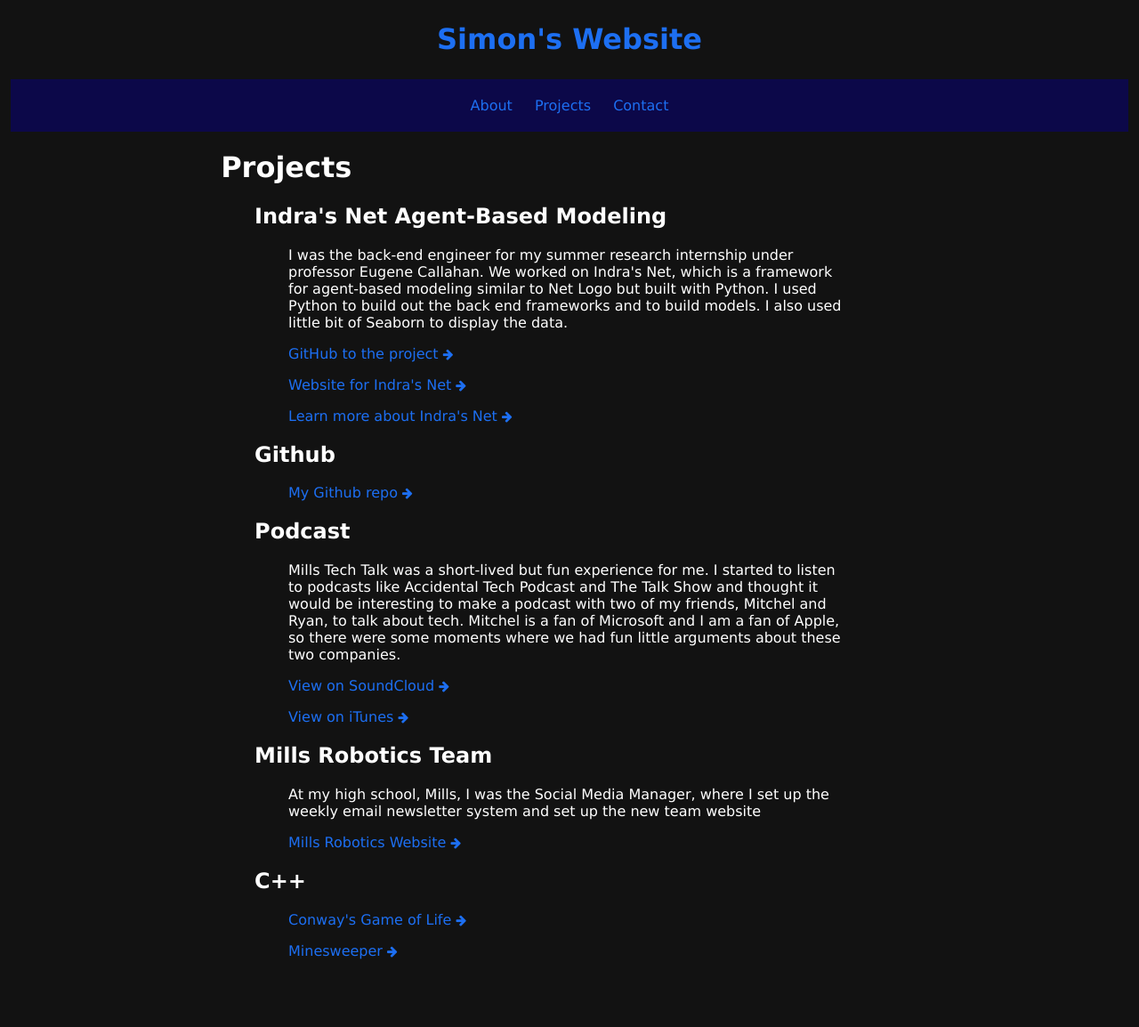
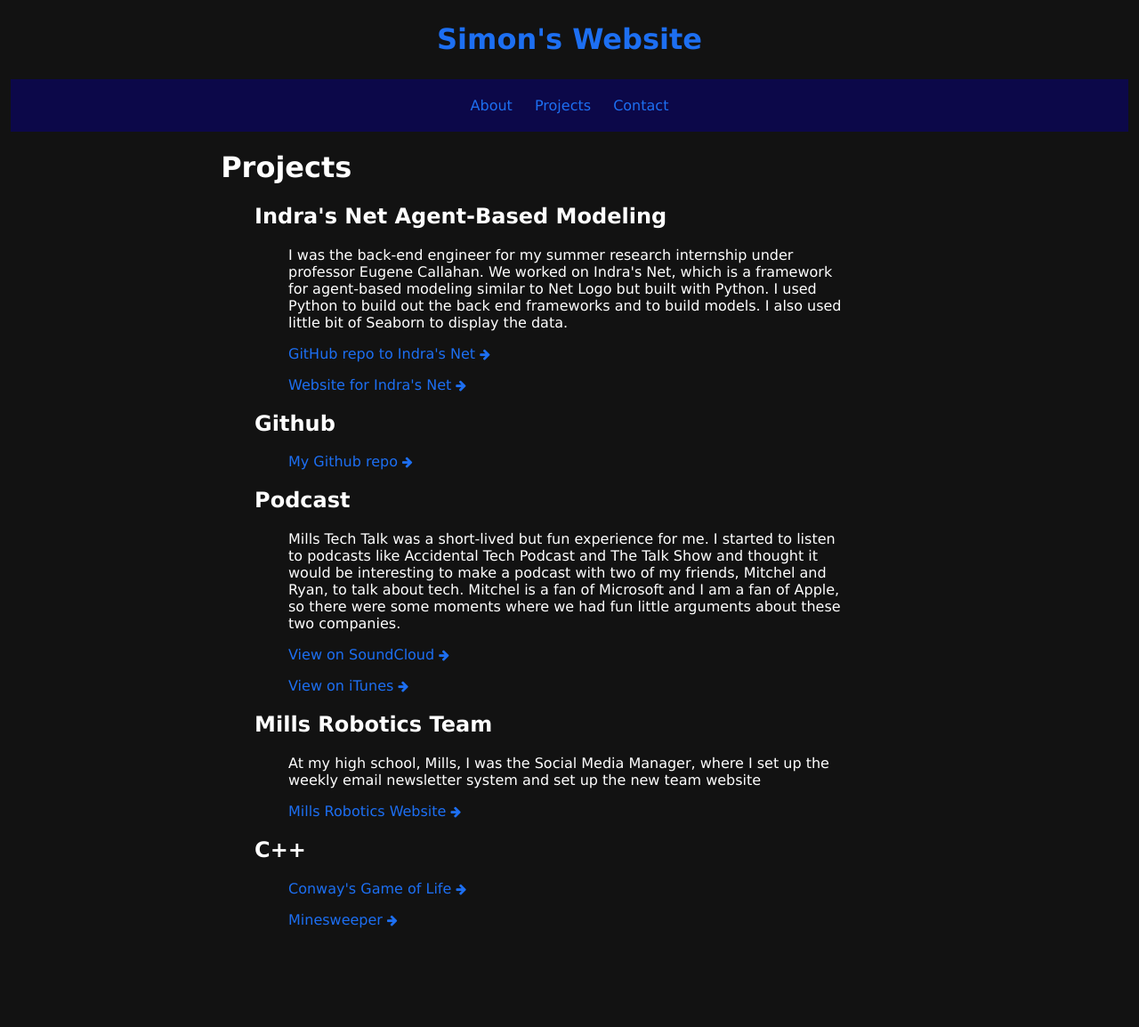
Before and after one commit to simon0h/simon0h.github.io, a Jekyll site: the page built from projects/index.html, in a window 1280 px wide. Shown: the whole page at 89% size. Built offline with Jekyll 4.4.1, drawn with Linux system fonts in a browser that asks for light colours; after the commit the page ends 1119 px from its top, so only the background shows below that.

Commit message:
Update index.html

```diff
--- a/projects/index.html
+++ b/projects/index.html
@@ -25,12 +25,11 @@ title: Projects
   <div>
     <h2> Indra's Net Agent-Based Modeling</h2>
     <p> <p class = "paragraphs"> I was the back-end engineer for my summer research internship under professor Eugene Callahan. We worked on Indra's Net, which is a framework for agent-based modeling similar to Net Logo but built with Python. I used Python to build out the back end frameworks and to build models. I also used little bit of Seaborn to display the data.</p>
-    <p title = "https://github.com/gcallah/indras_net"><a href="https://github.com/gcallah/indras_net"><p class = "links"> GitHub to the project <i class="fa fa-arrow-right" style="font-size:85%;"></i></a></p>
+    <p title = "https://github.com/gcallah/indras_net"><a href="https://github.com/gcallah/indras_net"><p class = "links"> GitHub repo to Indra's Net <i class="fa fa-arrow-right" style="font-size:85%;"></i></a></p>
     <p title = "gcallah.github.io/indras_net/index.html"><a href="https://gcallah.github.io/indras_net/index.html"><p class = "links"> Website for Indra's Net <i class="fa fa-arrow-right" style="font-size:85%;"></i></a></p>
-    <p title = "github.com/simon0h/Projects"><a href="https://github.com/simon0h/Projects"><p class = "links"> Learn more about Indra's Net <i class="fa fa-arrow-right" style="font-size:85%;"></i></a></p>
 
     <h2> Github</h2>
-    <p title = "github.com/simon0h/Projects"><a href="https://github.com/simon0h/Projects"><p class = "links"> My Github repo <i class="fa fa-arrow-right" style="font-size:85%;"></i></a></p>
+    <p title = "github.com/simon0h"><a href="https://github.com/simon0h"><p class = "links"> My Github repo <i class="fa fa-arrow-right" style="font-size:85%;"></i></a></p>
 
     <h2> Podcast</h2>
     <p> <p class = "paragraphs"> Mills Tech Talk was a short-lived but fun experience for me. I started to listen to podcasts like Accidental Tech Podcast and The Talk Show and thought it would be interesting to make a podcast with two of my friends, Mitchel and Ryan, to talk about tech. Mitchel is a fan of Microsoft and I am a fan of Apple, so there were some moments where we had fun little arguments about these two companies. </p>
```
